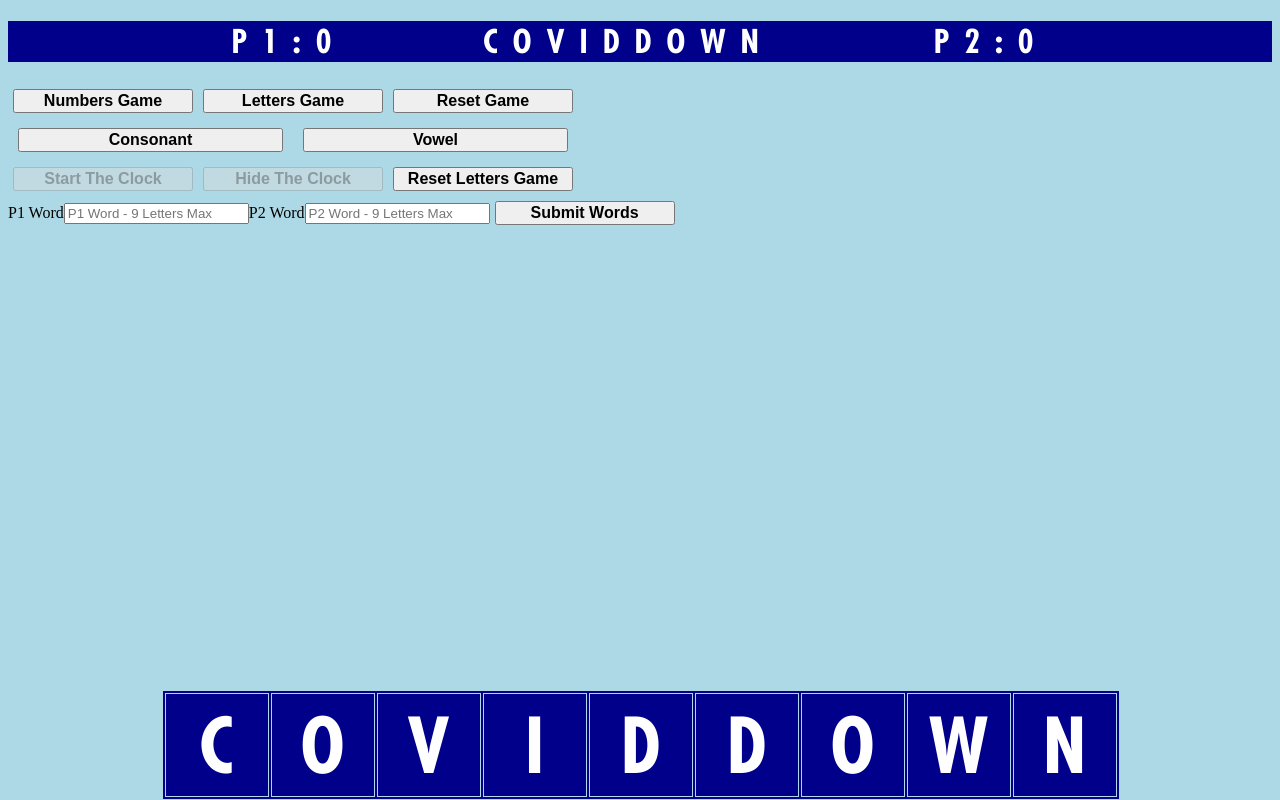
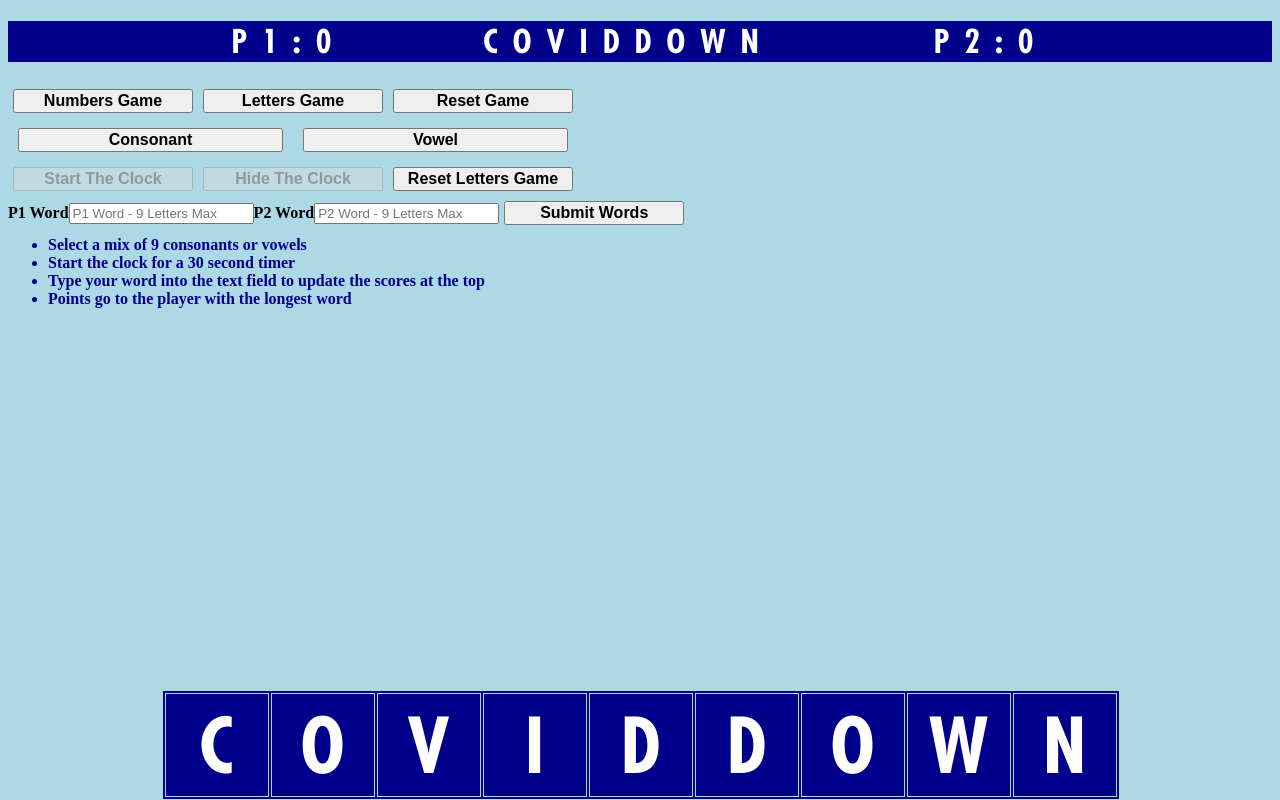
Before and after one commit to batespcm/covid-down-react, a React (Create React App) app: page / in a window 1280 px wide. Built offline with nearby package versions, Linux system fonts and the light colour scheme.

Commit message:
rules/intructions added to each game

```diff
--- a/src/App.css
+++ b/src/App.css
@@ -1,5 +1,13 @@
 body {
   background-color: lightblue;
+  overflow: hidden;
+}
+
+.LettersRules {
+  position: relative;
+  bottom: 370px;
+  color: darkblue;
+  font-weight: bold;
 }
 
 .countDownClock {
--- a/src/components/LettersGame.js
+++ b/src/components/LettersGame.js
@@ -1,6 +1,8 @@
 import React from 'react';
 import LettersScoreForm from './LettersScoreForm';
 import CountDownClock from './CountDownClock';
+import LettersRules from './LettersRules';
+// import LettersRules from './LettersRules';
 
 class LettersGame extends React.Component {
   state = {
@@ -90,7 +92,6 @@ class LettersGame extends React.Component {
               Reset Letters Game
             </button>
           </tr>
-
           {
             <LettersScoreForm
               incrementPlayerScore={this.props.incrementPlayerScore}
@@ -111,6 +112,7 @@ class LettersGame extends React.Component {
           letters={this.state.letters}
           clockStart={this.state.clockStart}
         />
+        <LettersRules />
       </React.Fragment>
     );
   }
--- /dev/null
+++ b/src/components/LettersRules.js
@@ -0,0 +1,16 @@
+import React from 'react';
+
+const LettersRules = () => {
+  return (
+    <ul className="LettersRules">
+      <li>Select a mix of 9 consonants or vowels</li>
+      <li>Start the clock for a 30 second timer</li>
+      <li>
+        Type your word into the text field to update the scores at the top
+      </li>
+      <li>Points go to the player with the longest word</li>
+    </ul>
+  );
+};
+
+export default LettersRules;
--- a/src/components/LettersScoreForm.js
+++ b/src/components/LettersScoreForm.js
@@ -37,14 +37,18 @@ class LettersScoreForm extends React.Component {
   render() {
     return (
       <form onSubmit={this.handleScoreDistribution}>
-        <label>P1 Word</label>
+        <label>
+          <b>P1 Word</b>
+        </label>
         <input
           name="playerOneWord"
           onChange={this.addWordToState}
           placeholder="P1 Word - 9 Letters Max"
           maxlength="9"
         />
-        <label>P2 Word</label>
+        <label>
+          <b>P2 Word</b>
+        </label>
         <input
           name="playerTwoWord"
           onChange={this.addWordToState}
--- a/src/components/NumbersGame.js
+++ b/src/components/NumbersGame.js
@@ -1,6 +1,7 @@
 import React from 'react';
 import NumbersRoundForm from './NumbersRoundForm';
 import NumbersCountDownClock from './CountDownClock';
+import NumbersRules from './NumbersRules';
 
 class NumbersGame extends React.Component {
   state = {
@@ -132,6 +133,7 @@ class NumbersGame extends React.Component {
           target={this.state.target}
           clockStart={this.state.clockStart}
         />
+        <NumbersRules />
       </React.Fragment>
     );
   }
--- /dev/null
+++ b/src/components/NumbersRules.js
@@ -0,0 +1,15 @@
+import React from 'react';
+
+const NumbersRules = () => {
+  return (
+    <ul className="LettersRules">
+      <li>Select from Small (1-10) and Big (25,50,75,100) Numbers</li>
+      <li>Generate a target</li>
+      <li>Start the clock for a 30 second timer</li>
+      <li>Enter Your Answer into the input field</li>
+      <li>10 points awarded for correct answers only</li>
+    </ul>
+  );
+};
+
+export default NumbersRules;
```
